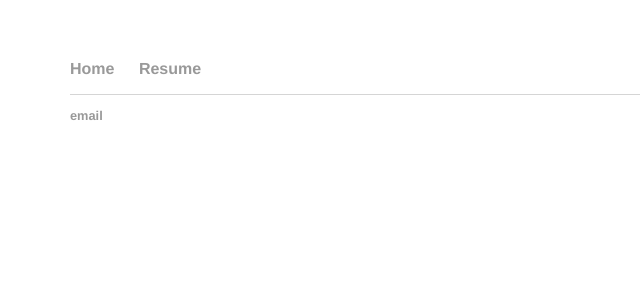
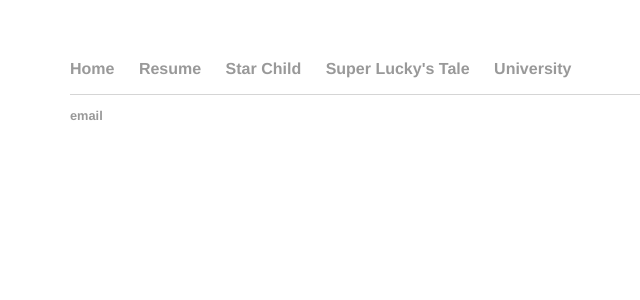
Before and after one commit to afleshner/afleshner.github.io, a Jekyll site: the page built from resume/index.html, in a window 1280 px wide. Shown: the top 300 px of the page, without its empty margins (122-762 px from the left). Built offline with Jekyll 4.4.1, drawn with Linux system fonts in a browser that asks for light colours.

Commit message:
Update default.html

```diff
--- a/_layouts/default.html
+++ b/_layouts/default.html
@@ -10,6 +10,9 @@
 	    		<ul>
 	        		<li><a href="/">Home</a></li>
 	        		<li><a href="/resume/">Resume</a></li>
+				<li><a href="/starchild/">Star Child</a></li>
+				<li><a href="/superlucky/">Super Lucky's Tale</a></li>
+				<li><a href="/university/">University</a></li>
 	    		</ul>
 			</nav>
 			<div class="container">
```
